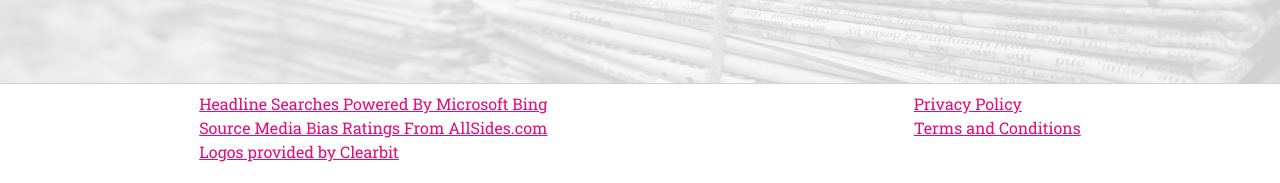
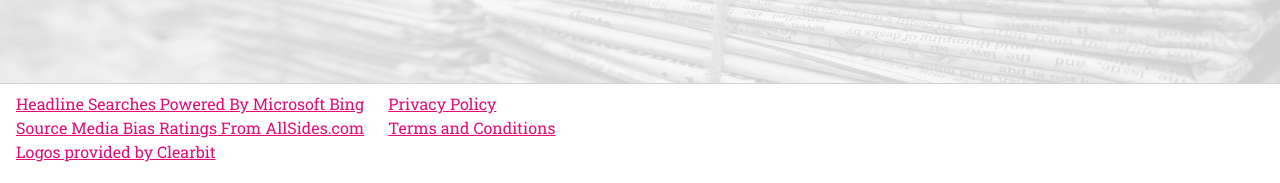
Before and after one commit to msm0504/media-bubbles, a Next.js app: page /headlines in a window 1280 px wide. Shown: the part 831-1014 px from the top of the page. Built offline with nearby package versions, Linux system fonts and the light colour scheme; no server answers; a web font is replaced by a local one.

Commit message:
update bootstrap

```diff
--- a/client/components/footer.tsx
+++ b/client/components/footer.tsx
@@ -2,7 +2,7 @@ import Link from 'next/link';
 
 const Footer: React.FC = () => (
 	<div className='card-footer bg-white text-muted'>
-		<div className='d-flex flex-column flex-md-row justify-content-md-around'>
+		<div className='d-flex flex-column flex-md-row justify-content-md-start'>
 			<p className='d-flex flex-column'>
 				<a href='https://bing.com/news' target='_blank' rel='noreferrer'>
 					Headline Searches Powered By Microsoft Bing
@@ -14,7 +14,7 @@ const Footer: React.FC = () => (
 					Logos provided by Clearbit
 				</a>
 			</p>
-			<p className='d-flex flex-column'>
+			<p className='d-flex flex-column ms-md-4'>
 				<Link href='/privacy-policy'>
 					<a target='_blank'>Privacy Policy</a>
 				</Link>
--- a/client/components/search-results/column.tsx
+++ b/client/components/search-results/column.tsx
@@ -24,7 +24,8 @@ const Column: React.FC<ColumnProps> = ({
 	const collapseId = `${isSearchAll ? column.name.toLowerCase() : column.id}-collapse`;
 
 	const [width] = useMediaQuery();
-	const isPanelExpanded = width >= XL_MIN_WIDTH || isPanelInOpenList;
+	const isXlScreen = width >= XL_MIN_WIDTH;
+	const isPanelExpanded = isXlScreen || isPanelInOpenList;
 
 	return (
 		<div className='d-flex flex-column' style={{ flexBasis: '20%' }}>
@@ -36,16 +37,19 @@ const Column: React.FC<ColumnProps> = ({
 							column={column}
 							isColumnSlant={isSearchAll}
 						/>
-						<div className='h1 text-center mb-2 d-none d-xl-block'>{column.name}</div>
+						{isXlScreen ? (
+							<div className='h1 text-center mb-2'>{column.name}</div>
+						) : (
 							<Button
 								variant='link'
-							className='d-xl-none mx-auto'
+								className='mx-auto'
 								onClick={() => togglePanel(column.id)}
 								aria-expanded={isPanelExpanded}
 								aria-controls={collapseId}
 							>
 								<div className='h1 text-center my-auto'>{column.name}</div>
 							</Button>
+						)}
 					</div>
 				</Card.Header>
 			</Card>
--- a/package.json
+++ b/package.json
@@ -1,6 +1,6 @@
 {
 	"name": "media-bubbles",
-	"version": "6.7.0",
+	"version": "6.7.1",
 	"private": true,
 	"scripts": {
 		"build": "next build",
@@ -21,8 +21,8 @@
 		"@fortawesome/free-solid-svg-icons": "^6.2.0",
 		"@fortawesome/react-fontawesome": "^0.2.0",
 		"@next-auth/mongodb-adapter": "^1.0.4",
-		"bootstrap": "^5.2.1",
-		"bootswatch": "^5.2.1",
+		"bootstrap": "^5.3.0",
+		"bootswatch": "^5.3.0",
 		"form-data": "^4.0.0",
 		"html2canvas": "^1.3.2",
 		"lodash.debounce": "^4.0.8",
--- a/pages/_app.tsx
+++ b/pages/_app.tsx
@@ -55,6 +55,7 @@ const App: React.FC<AppProps> = ({ Component, pageProps }) => {
 					content={`${process.env.NEXT_PUBLIC_URL}/images/og_image.png`}
 					key='ogImage'
 				></meta>
+				<meta property='og:type' content='website'></meta>
 				<meta property='fb:app_id' content='2356113588028211'></meta>
 				<meta name='twitter:card' content='summary' key='twitterCard'></meta>
 				<meta
```
Also changed, not shown: 1 other file (tests, documents, lock files or other folders). Lines whose indentation alone changed are shown as unchanged.
